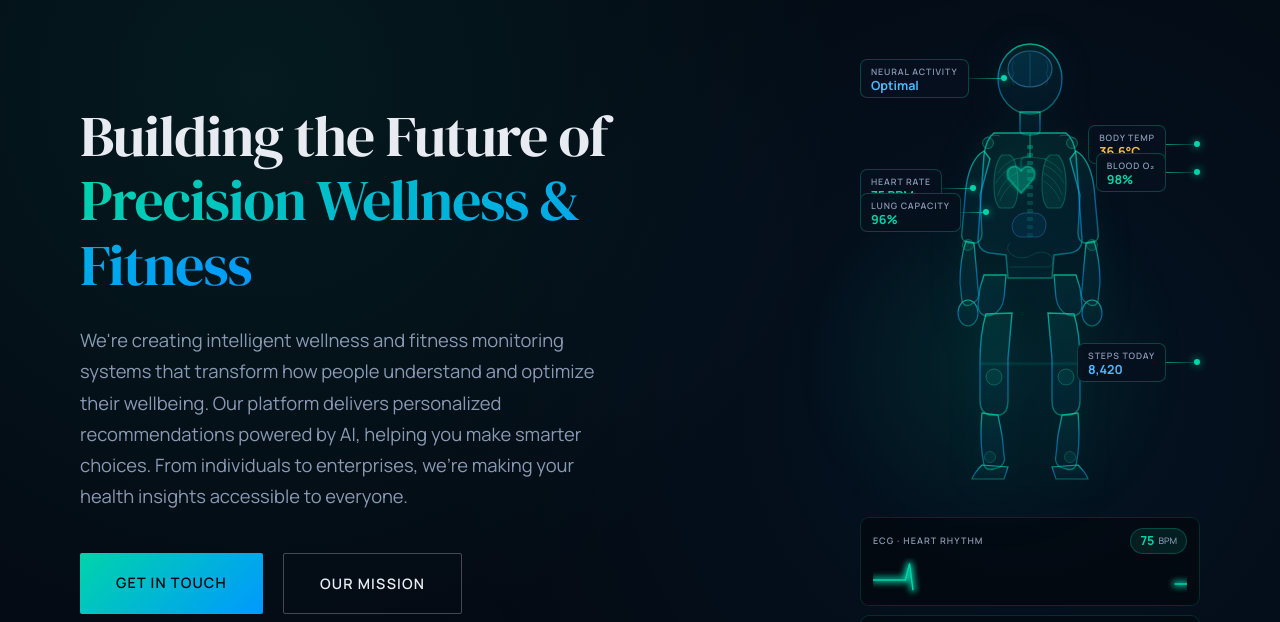
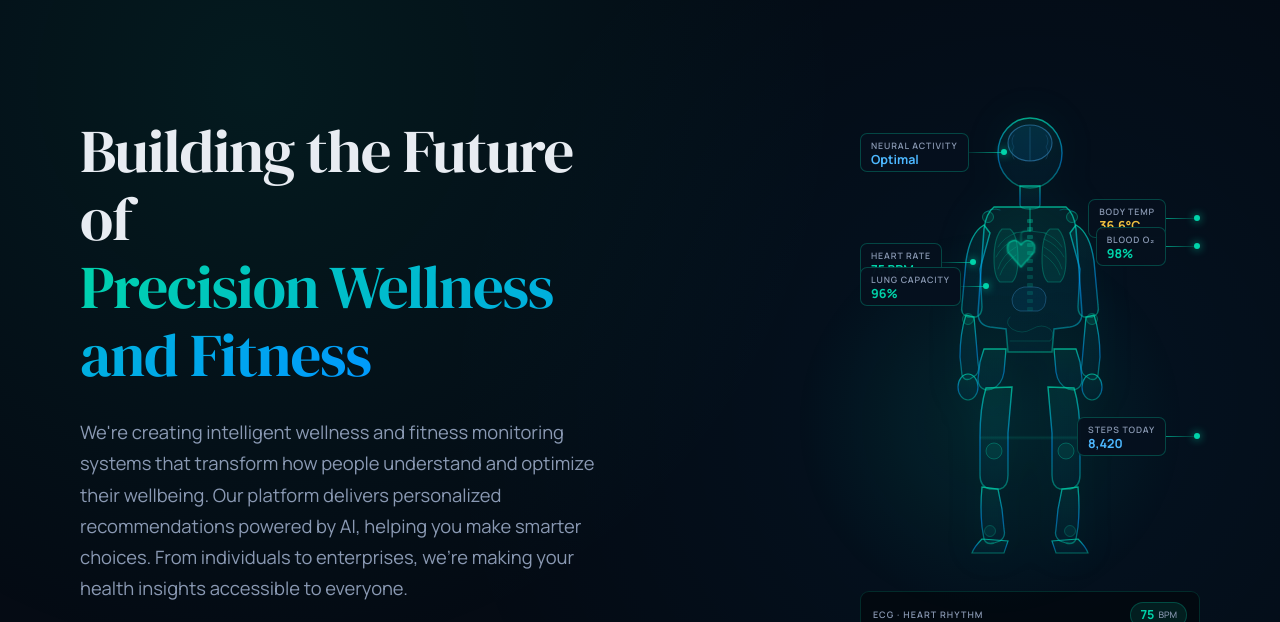
Before and after one commit to vinay-vistalogic/vistalogic-website, a plain HTML site: page index.html in a window 1280 px wide. Shown: the part 155-777 px from the top of the page. Drawn offline with Linux system fonts and the light colour scheme.

Commit message:
ENH: heading

```diff
--- a/index.html
+++ b/index.html
@@ -61,11 +61,11 @@
             display: grid;
             grid-template-columns: 1fr 1fr;
             gap: 40px;
-            align-items: center;
-            padding: 0 0 60px;
+            align-items: start;
+            padding: 60px 0 60px;
         }
 
-        .hero-content { max-width: 580px; }
+        .hero-content { max-width: 580px; padding-top: 20px; }
 
         /* ── RIGHT: anatomy visual ── */
         /*
@@ -94,9 +94,9 @@
         .hero-visual {
             position: relative;
             display: flex;
-            align-items: center;
+            align-items: flex-start;
             justify-content: flex-end;
-            min-height: 620px;
+            padding-top: 20px;
         }
 
         .visual-glow {
@@ -224,7 +224,7 @@
         /* ── TYPOGRAPHY ── */
         h1 {
             font-family: 'DM Serif Display', serif;
-            font-size: clamp(2em, 5vw, 3.6em);
+            font-size: clamp(2em, 5vw, 3.8em);
             font-weight: 400; line-height: 1.12;
             margin-bottom: 28px; letter-spacing: -0.02em;
             animation: fadeIn 0.8s ease-out 0.5s both;
@@ -318,8 +318,9 @@
 
         /* ── RESPONSIVE ── */
         @media (max-width: 1050px) {
-            .hero { grid-template-columns: 1fr; min-height: auto; padding: 40px 0 60px; gap: 50px; }
-            .hero-visual { justify-content: center; min-height: 560px; order: -1; }
+            .hero { grid-template-columns: 1fr; min-height: auto; padding: 40px 0 60px; gap: 50px; align-items: start; }
+            .hero-content { padding-top: 0; }
+            .hero-visual { justify-content: center; align-items: flex-start; padding-top: 0; order: -1; }
             .visual-glow { right: auto; left: 50%; transform: translate(-50%, -50%); }
         }
         @media (max-width: 768px) {
@@ -364,7 +365,7 @@
             <div class="hero-content">
                 <h1>
                     Building the Future of<br>
-                    <span class="gradient-text">Precision Wellness & Fitness</span>
+                    <span class="gradient-text">Precision Wellness and Fitness</span>
                 </h1>
                 <p class="hero-description">
                     We're creating intelligent wellness and fitness monitoring systems that transform how people understand and optimize their wellbeing. Our platform delivers personalized recommendations powered by AI, helping you make smarter choices. From individuals to enterprises, we're making your health insights accessible to everyone.
```
